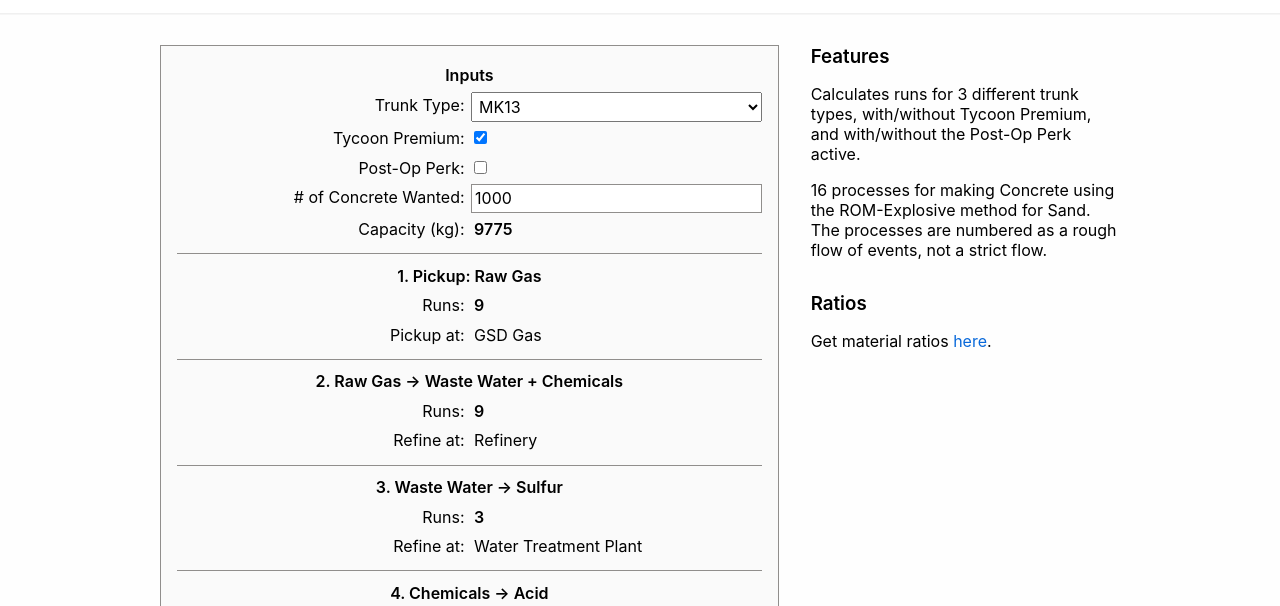
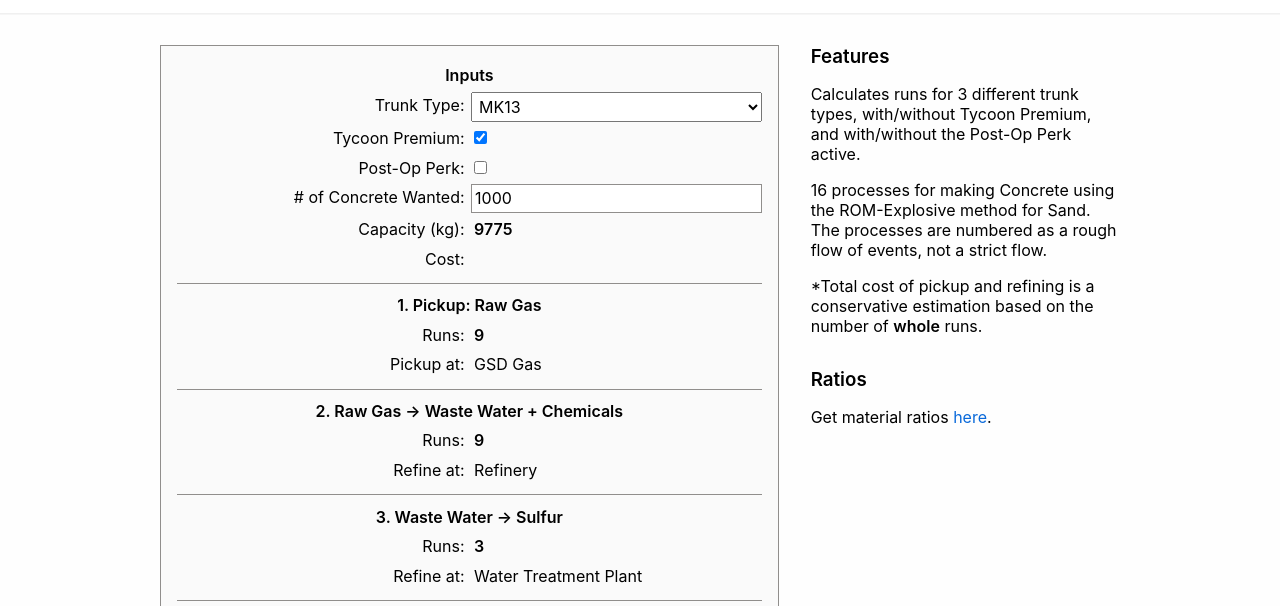
Before and after one commit to truccluci/truccluci.github.io, a plain HTML site: page runs.html in a window 1280 px wide. Shown: the part 136-742 px from the top of the page. Drawn offline with Linux system fonts and the light colour scheme.

Commit message:
Add cost estimation

```diff
--- a/runs.html
+++ b/runs.html
@@ -51,6 +51,9 @@
 
               <div class="form-col-1">Capacity (kg):</div>
               <div class="form-col-2" id="result-capacity"></div>
+
+              <div class="form-col-1">Cost:</div>
+              <div class="form-col-2" id="result-cost"></div>
 
               <!-- 1. PICKUP: RAW GAS -->
               <div class="form-section-header"><b>1. Pickup: Raw Gas</b></div>
@@ -174,6 +177,9 @@
             <p class="section-body">
               16 processes for making Concrete using the ROM-Explosive method for Sand. The processes are numbered as a rough flow of events, not a strict flow.
             </p>
+            <p class="section-body">
+              *Total cost of pickup and refining is a conservative estimation based on the number of <b>whole</b> runs.
+            </p>
             <h3 class="section-header"><b>Ratios</b></h3>
             <p class="section-body">
               Get material ratios <a href="https://truccluci.github.io" class="link-blue">here</a>.
```
